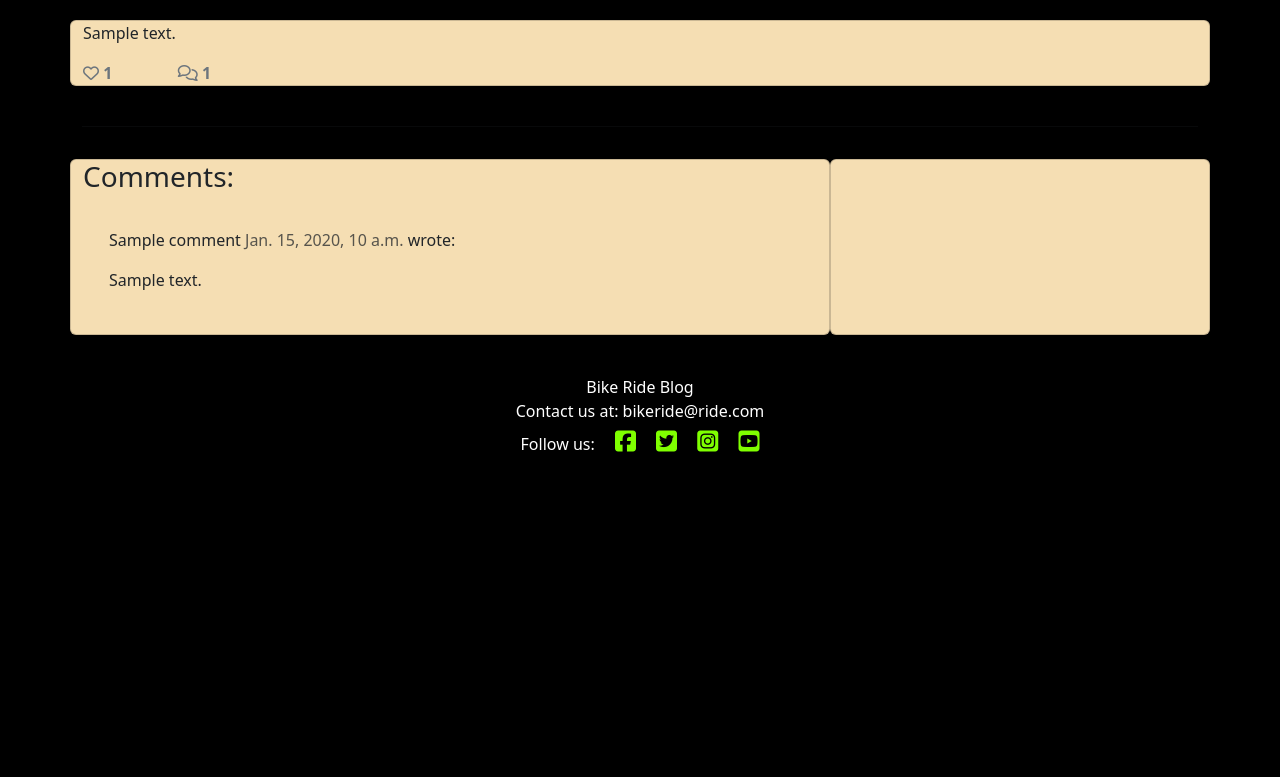
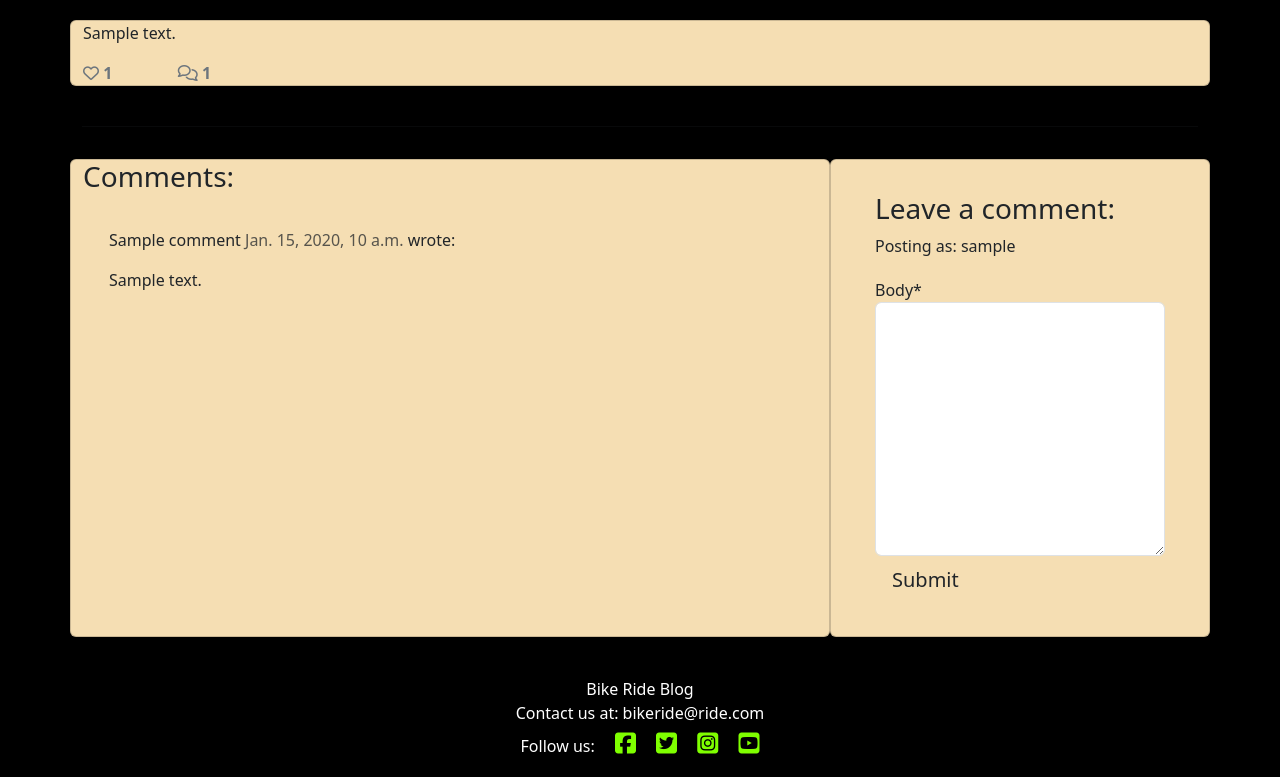
Before and after one commit to deima24/Bike-Ride, a Django app: a page that uses templates/post_detail.html in a window 1280 px wide; the page is wider, and only the part inside the window is pictured. Shown: the part 194-971 px from the top of that part. Before the commit the page ends 646 px from the top of that part, so only its background shows below. Run offline with Django 3.2, Linux system fonts and the light colour scheme; a user stored in the database is signed in; tables that the repository leaves empty hold one stand-in row (values such as "Sample post"); some libraries are stand-ins or nearby versions.

Commit message:
created comment section with a form to post a comment

```diff
--- a/bikeride/settings.py
+++ b/bikeride/settings.py
@@ -52,12 +52,15 @@ INSTALLED_APPS = [
     'allauth',
     'allauth.account',
     'allauth.socialaccount',
+    'crispy_forms',
 ]
 
 SITE_ID = 1
 
 LOGIN_REDIRECT_URL = '/'
 LOGOUT_REDIRECT_URL = '/'
+
+CRISPY_TEMPLATE_PACK = 'bootstrap4'
 
 MIDDLEWARE = [
     'django.middleware.security.SecurityMiddleware',
--- a/requirements.txt
+++ b/requirements.txt
@@ -4,6 +4,7 @@ dj-database-url==0.5.0
 dj3-cloudinary-storage==0.0.6
 Django==3.2.18
 django-allauth==0.54.0
+django-crispy-forms==2.0
 django-summernote==0.8.20.0
 gunicorn==20.1.0
 oauthlib==3.2.2
--- /dev/null
+++ b/ride/forms.py
@@ -0,0 +1,8 @@
+from .models import Comment
+from django import forms
+
+
+class CommentForm(forms.ModelForm):
+    class Meta:
+        model = Comment
+        fields = ('body',)
--- a/ride/views.py
+++ b/ride/views.py
@@ -1,6 +1,7 @@
 from django.shortcuts import render, get_object_or_404
 from django.views import generic, View
 from .models import Post
+from .forms import CommentForm
 
 
 class PostList(generic.ListView):
@@ -27,6 +28,40 @@ class PostDetail(View):
             {
                 "post": post,
                 "comments": comments,
-                "liked": liked
+                "commented": False,
+                "liked": liked,
+                "comment_form": CommentForm()
             },
         )
+
+
+    def post(self, request, slug, *args, **kwargs):
+        queryset = Post.objects.filter(status=1)
+        post = get_object_or_404(queryset, slug=slug)
+        comments = post.comments.filter(approved=True).order_by('created_on')
+        liked = False
+        if post.likes.filter(id=self.request.user.id).exists():
+            liked = True
+
+        comment_form = CommentForm(data=request.POST)
+
+        if comment_form.is_valid():
+            comment_form.instance.email = request.user.email
+            comment_form.instance.name = request.user.username
+            comment = comment_form.save(commit=False)
+            comment.post = post
+            comment.save()
+        else:
+            comment_form = CommentForm()
+
+        return render(
+            request,
+            "post_detail.html",
+            {
+                "post": post,
+                "comments": comments,
+                "commented": True,
+                "liked": liked,
+                "comment_form": CommentForm()
+            },
+        )
--- a/templates/post_detail.html
+++ b/templates/post_detail.html
@@ -1,6 +1,8 @@
 {% extends "base.html" %}
 
 {% block content %}
+
+{% load crispy_forms_tags %}
 
 <div class="masthead">
     <div class="container">
@@ -82,8 +84,22 @@
         <div class="col-md-4 card mb-4  mt-3 post-body">
             <div class="card-body">
                 <!-- For later -->
+                <div class="card-body">
+                    <!-- Check if the user is logged in-->
+                    {% if user.is_authenticated %}
+                    <h3>Leave a comment:</h3>
+                    <!-- commenter username-->
+                    <p class="card-text">Posting as: {{ user.username }}</p>
+                    <!-- Comment form -->
+                    <form method="post" style="margin-top: 1.3em;">
+                        {{ comment_form | crispy }}
+                        {% csrf_token %}
+                        <button type="submit" class="btn button btn-signup btn-lg">Submit</button>
+                    </form>
+                    {% endif %}
+                </div>
+
             </div>
-        </div>
     </div>
 </div>
 
```
